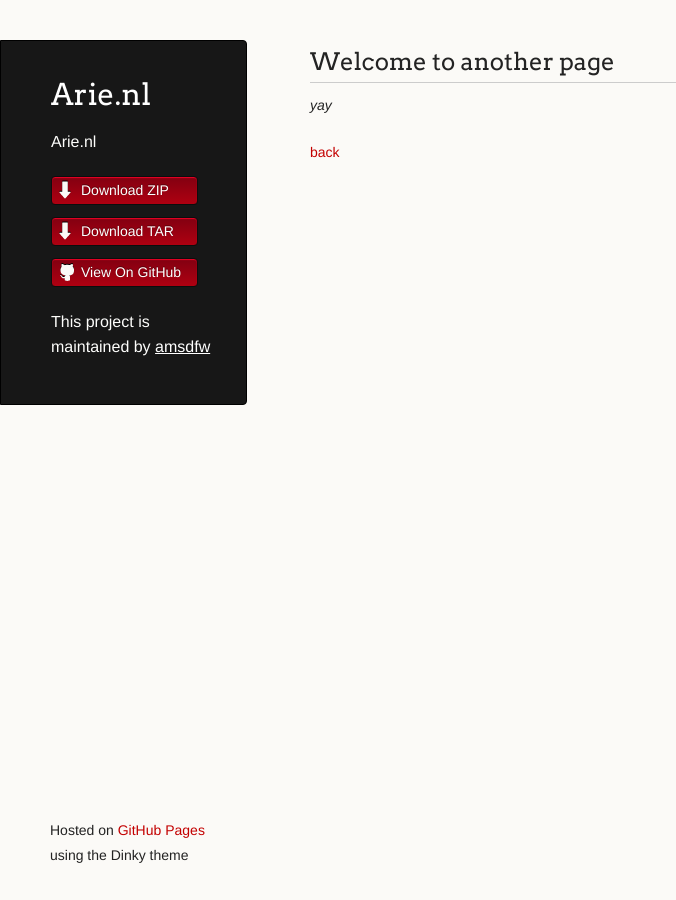
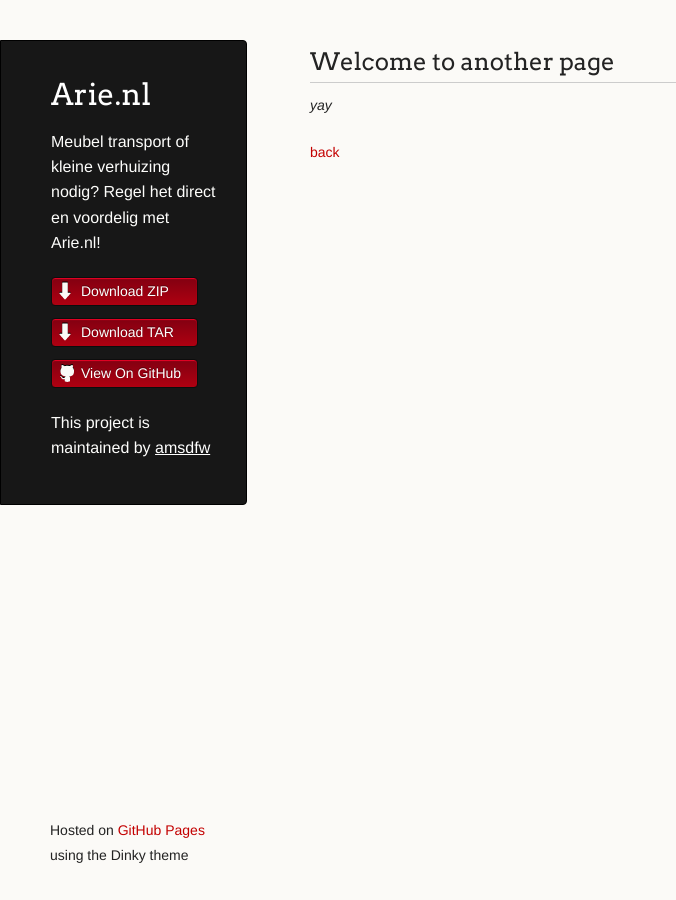
Before and after one commit to amsdfw/arie.nl, a Jekyll site: the page built from another-page.md, in a window 1280 px wide. Shown: the whole page, without its empty margins (0-676 px from the left). Built offline with Jekyll 4.4.1, drawn with Linux system fonts in a browser that asks for light colours; our own code applies the rules of GitHub Pages for plain Markdown files.

Commit message:
Update _config.yml

```diff
--- a/_config.yml
+++ b/_config.yml
@@ -1,4 +1,4 @@
 title: Arie.nl
-description: Arie.nl
+description: Meubel transport of kleine verhuizing nodig? Regel het direct en voordelig met Arie.nl!
 show_downloads: true
 google_analytics:
```
